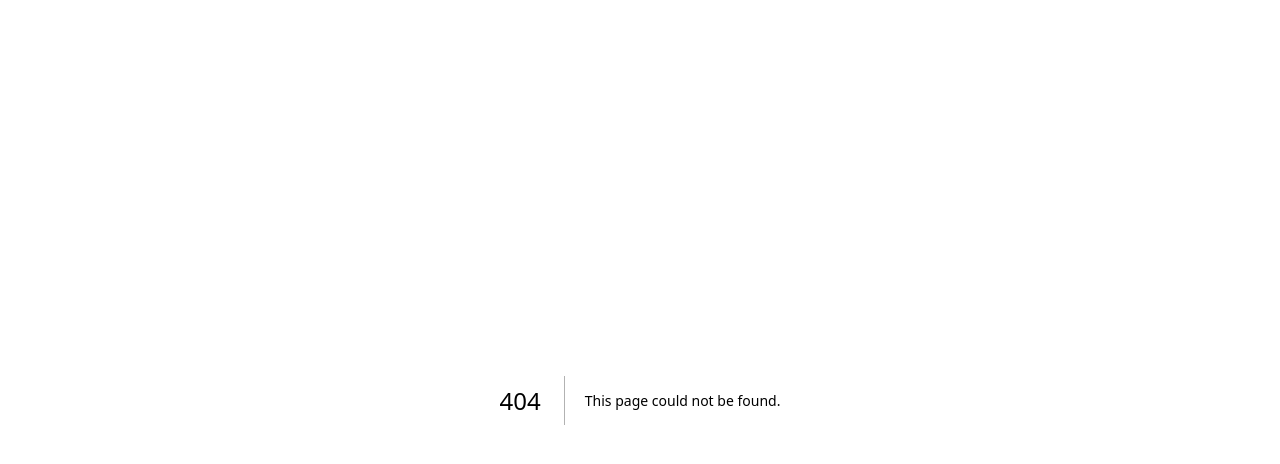
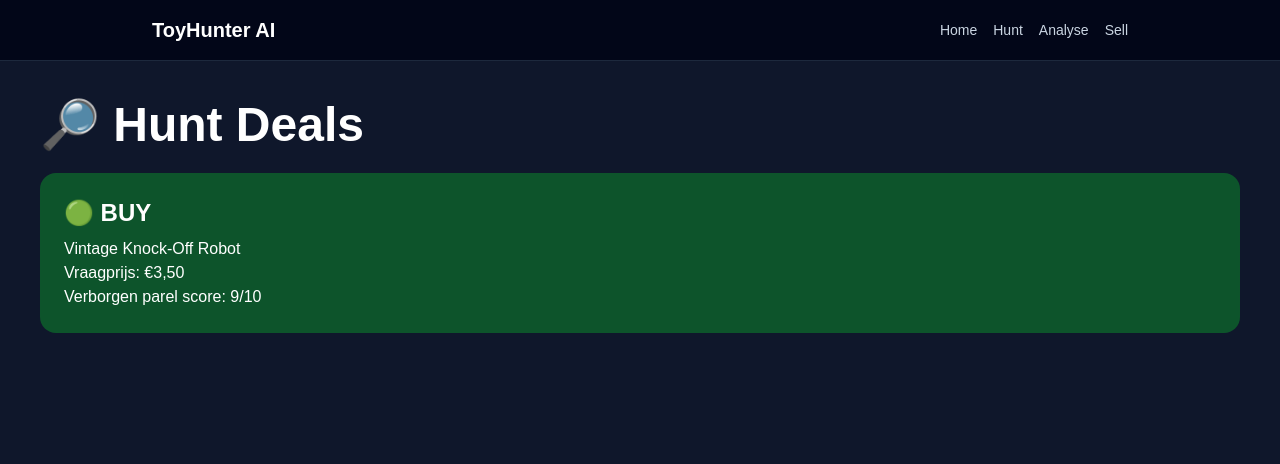
Before and after one commit to ToyHunterAI/toyhunter-ai, a Next.js app: page /hunt in a window 1280 px wide. Before the commit this address had no page. Shown: the top 464 px of the page. Built offline with nearby package versions, Linux system fonts and the light colour scheme.

Commit message:
Initial ToyHunter AI app

```diff
--- /dev/null
+++ b/app/analyse/page.tsx
@@ -0,0 +1,13 @@
+export default function AnalysePage() {
+  return (
+    <main className="min-h-screen bg-slate-900 text-white p-10">
+      <h1 className="text-5xl font-bold mb-6">
+        📸 Analyse Item
+      </h1>
+
+      <p>
+        Upload straks een foto of screenshot voor analyse.
+      </p>
+    </main>
+  );
+}
--- /dev/null
+++ b/app/hunt/page.tsx
@@ -0,0 +1,27 @@
+export default function HuntPage() {
+  return (
+    <main className="min-h-screen bg-slate-900 text-white p-10">
+      <h1 className="text-5xl font-bold mb-6">
+        🔎 Hunt Deals
+      </h1>
+
+      <div className="bg-green-900 p-6 rounded-2xl mb-4">
+        <h2 className="text-2xl font-bold">
+          🟢 BUY
+        </h2>
+
+        <p className="mt-2">
+          Vintage Knock-Off Robot
+        </p>
+
+        <p>
+          Vraagprijs: €3,50
+        </p>
+
+        <p>
+          Verborgen parel score: 9/10
+        </p>
+      </div>
+    </main>
+  );
+}
--- a/app/layout.tsx
+++ b/app/layout.tsx
@@ -1,20 +1,10 @@
 import type { Metadata } from "next";
-import { Geist, Geist_Mono } from "next/font/google";
+import Link from "next/link";
 import "./globals.css";
 
-const geistSans = Geist({
-  variable: "--font-geist-sans",
-  subsets: ["latin"],
-});
-
-const geistMono = Geist_Mono({
-  variable: "--font-geist-mono",
-  subsets: ["latin"],
-});
-
 export const metadata: Metadata = {
-  title: "Create Next App",
-  description: "Generated by create next app",
+  title: "ToyHunter AI",
+  description: "AI hunter voor vintage toys en collectibles",
 };
 
 export default function RootLayout({
@@ -23,11 +13,25 @@ export default function RootLayout({
   children: React.ReactNode;
 }>) {
   return (
-    <html
-      lang="en"
-      className={`${geistSans.variable} ${geistMono.variable} h-full antialiased`}
-    >
-      <body className="min-h-full flex flex-col">{children}</body>
+    <html lang="nl">
+      <body>
+        <nav className="bg-slate-950 text-white border-b border-slate-800">
+          <div className="max-w-5xl mx-auto px-6 py-4 flex justify-between items-center">
+            <Link href="/" className="font-bold text-xl">
+              ToyHunter AI
+            </Link>
+
+            <div className="flex gap-4 text-sm text-slate-300">
+              <Link href="/" className="hover:text-white">Home</Link>
+              <Link href="/hunt" className="hover:text-white">Hunt</Link>
+              <Link href="/analyse" className="hover:text-white">Analyse</Link>
+              <Link href="/sell" className="hover:text-white">Sell</Link>
+            </div>
+          </div>
+        </nav>
+
+        {children}
+      </body>
     </html>
   );
 }
--- a/app/page.tsx
+++ b/app/page.tsx
@@ -1,65 +1,48 @@
-import Image from "next/image";
+import Link from "next/link";
 
 export default function Home() {
   return (
-    <div className="flex flex-col flex-1 items-center justify-center bg-zinc-50 font-sans dark:bg-black">
-      <main className="flex flex-1 w-full max-w-3xl flex-col items-center justify-between py-32 px-16 bg-white dark:bg-black sm:items-start">
-        <Image
-          className="dark:invert"
-          src="/next.svg"
-          alt="Next.js logo"
-          width={100}
-          height={20}
-          priority
-        />
-        <div className="flex flex-col items-center gap-6 text-center sm:items-start sm:text-left">
-          <h1 className="max-w-xs text-3xl font-semibold leading-10 tracking-tight text-black dark:text-zinc-50">
-            To get started, edit the page.tsx file.
-          </h1>
-          <p className="max-w-md text-lg leading-8 text-zinc-600 dark:text-zinc-400">
-            Looking for a starting point or more instructions? Head over to{" "}
-            <a
-              href="https://vercel.com/templates?framework=next.js&utm_source=create-next-app&utm_medium=appdir-template-tw&utm_campaign=create-next-app"
-              className="font-medium text-zinc-950 dark:text-zinc-50"
-            >
-              Templates
-            </a>{" "}
-            or the{" "}
-            <a
-              href="https://nextjs.org/learn?utm_source=create-next-app&utm_medium=appdir-template-tw&utm_campaign=create-next-app"
-              className="font-medium text-zinc-950 dark:text-zinc-50"
-            >
-              Learning
-            </a>{" "}
-            center.
-          </p>
+    <main className="min-h-screen bg-slate-900 text-white">
+      <div className="max-w-5xl mx-auto px-6 py-16">
+        <h1 className="text-5xl font-bold mb-4">
+          ToyHunter AI
+        </h1>
+
+        <p className="text-xl text-slate-300 mb-10">
+          ToyHunter AI zoekt automatisch naar verborgen parels op
+          verkoopplatformen, analyseert foto's en helpt verzamelaars
+          en handelaren betere koop- en verkoopbeslissingen te nemen.
+        </p>
+
+        <div className="grid md:grid-cols-3 gap-6">
+          <Link href="/hunt" className="bg-slate-800 p-6 rounded-2xl hover:bg-slate-700 transition">
+            <h2 className="text-2xl font-bold mb-2">
+              🔎 Hunt Deals
+            </h2>
+            <p>
+              Laat ToyHunter AI automatisch zoeken naar verborgen parels.
+            </p>
+          </Link>
+
+          <Link href="/analyse" className="bg-slate-800 p-6 rounded-2xl hover:bg-slate-700 transition">
+            <h2 className="text-2xl font-bold mb-2">
+              📸 Analyse Item
+            </h2>
+            <p>
+              Upload een foto en ontvang direct BUY / MAYBE / NO advies.
+            </p>
+          </Link>
+
+          <Link href="/sell" className="bg-slate-800 p-6 rounded-2xl hover:bg-slate-700 transition">
+            <h2 className="text-2xl font-bold mb-2">
+              📝 Sell Assistant
+            </h2>
+            <p>
+              Genereer titels, beschrijvingen en prijsadvies.
+            </p>
+          </Link>
         </div>
-        <div className="flex flex-col gap-4 text-base font-medium sm:flex-row">
-          <a
-            className="flex h-12 w-full items-center justify-center gap-2 rounded-full bg-foreground px-5 text-background transition-colors hover:bg-[#383838] dark:hover:bg-[#ccc] md:w-[158px]"
-            href="https://vercel.com/new?utm_source=create-next-app&utm_medium=appdir-template-tw&utm_campaign=create-next-app"
-            target="_blank"
-            rel="noopener noreferrer"
-          >
-            <Image
-              className="dark:invert"
-              src="/vercel.svg"
-              alt="Vercel logomark"
-              width={16}
-              height={16}
-            />
-            Deploy Now
-          </a>
-          <a
-            className="flex h-12 w-full items-center justify-center rounded-full border border-solid border-black/[.08] px-5 transition-colors hover:border-transparent hover:bg-black/[.04] dark:border-white/[.145] dark:hover:bg-[#1a1a1a] md:w-[158px]"
-            href="https://nextjs.org/docs?utm_source=create-next-app&utm_medium=appdir-template-tw&utm_campaign=create-next-app"
-            target="_blank"
-            rel="noopener noreferrer"
-          >
-            Documentation
-          </a>
-        </div>
-      </main>
-    </div>
+      </div>
+    </main>
   );
 }
--- /dev/null
+++ b/app/sell/page.tsx
@@ -0,0 +1,13 @@
+export default function SellPage() {
+  return (
+    <main className="min-h-screen bg-slate-900 text-white p-10">
+      <h1 className="text-5xl font-bold mb-6">
+        📝 Sell Assistant
+      </h1>
+
+      <p>
+        Upload straks foto's en ontvang titel, beschrijving en prijsadvies.
+      </p>
+    </main>
+  );
+}
```
